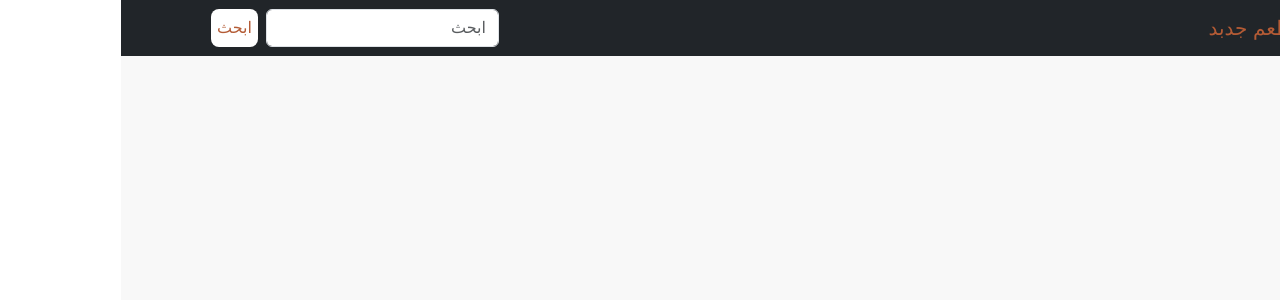
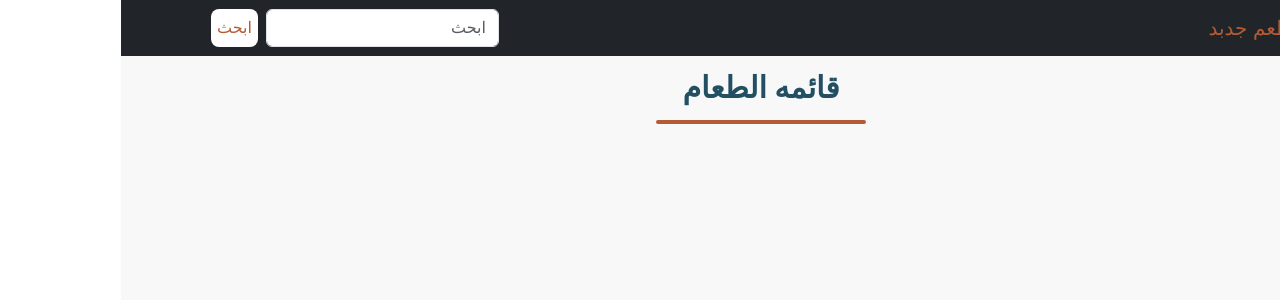
Before and after one commit to React-projects/Menu-project, a React (Create React App) app: page / in a window 1280 px wide. Shown: the top 300 px of the page. Built offline with nearby package versions, Linux system fonts and the light colour scheme; a web font is replaced by a local one.

Commit message:
finishing main title

```diff
--- a/src/App.js
+++ b/src/App.js
@@ -1,11 +1,13 @@
 import { Container } from "react-bootstrap";
 import Header from "./Components/Header";
+import MainTitle from "./Components/MainTitle";
 
 function App() {
   return (
     <div className="font color-body">
         <Header/>
       <Container>
+        <MainTitle/>
 
       </Container>
 
--- /dev/null
+++ b/src/Components/MainTitle.jsx
@@ -0,0 +1,20 @@
+import { Col, Row } from "react-bootstrap";
+
+function MainTitle() {
+  return (
+    <div>
+      <Row>
+        <Col sm="12">
+          <div className=" title  d-flex justify-content-center text-center">
+            قائمه الطعام
+          </div>
+          <div className="d-flex justify-content-center">
+            <p className="underline"></p>
+          </div>
+        </Col>
+      </Row>
+    </div>
+  );
+}
+
+export default MainTitle;
--- a/src/index.css
+++ b/src/index.css
@@ -17,7 +17,7 @@
 }
 .underline {
   height: 1px;
-  width: 200px;
+  width: 210px;
   border-radius: 10px;
   border: 2px solid #B45B35;
 }
```
